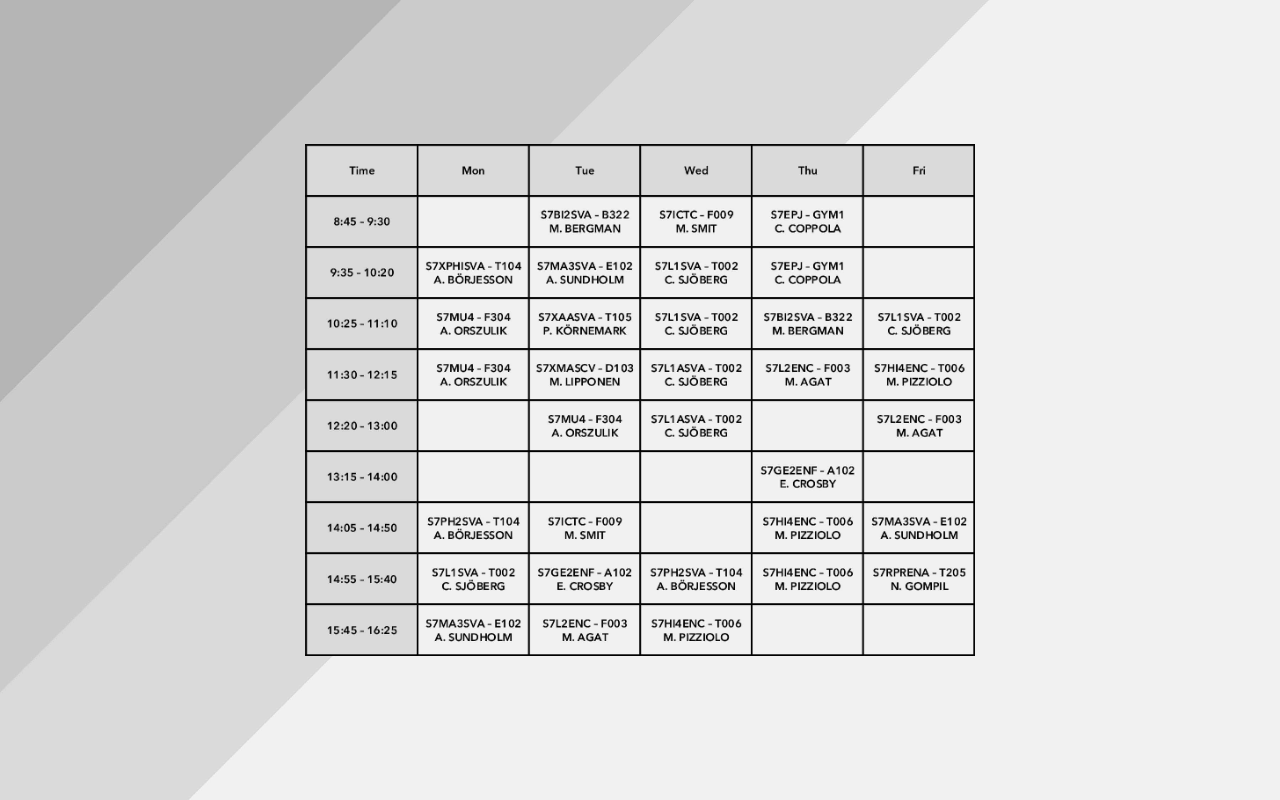
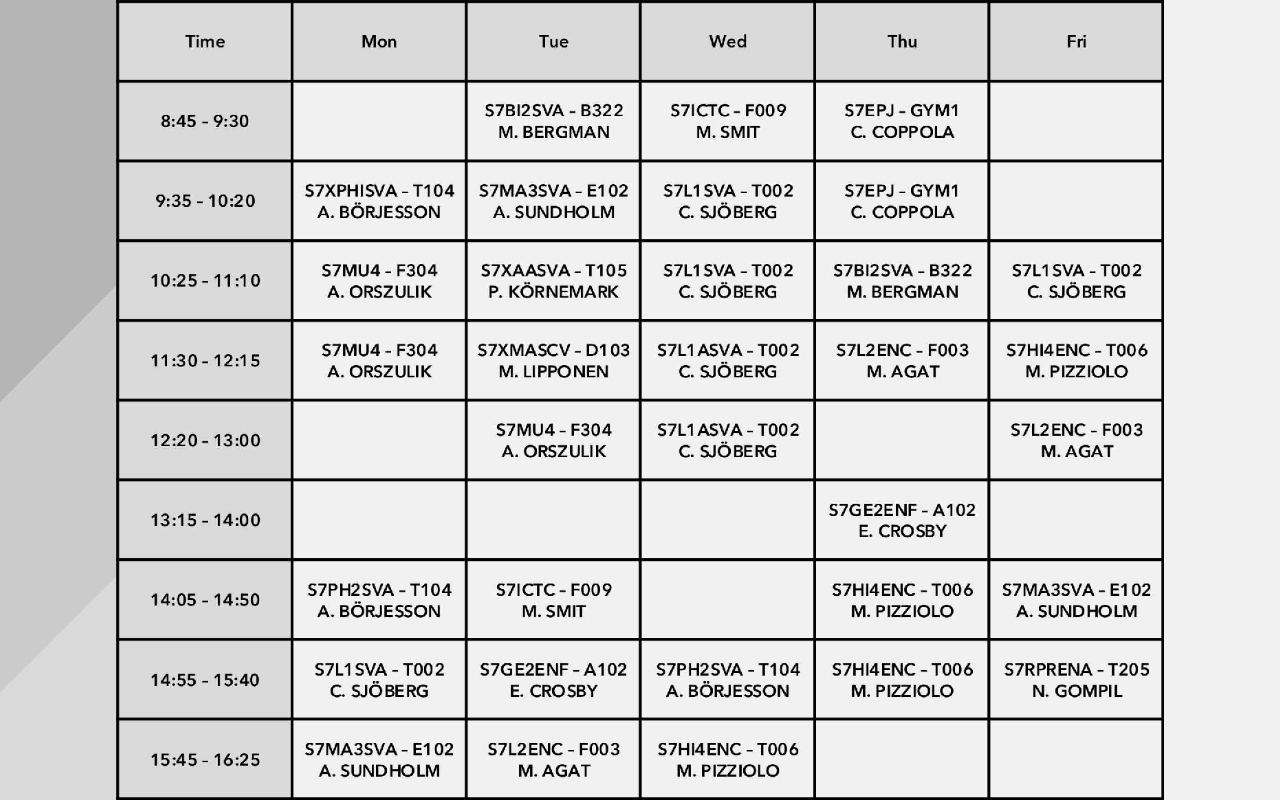
Before and after one commit to iannisproto/schedule, a plain HTML site: page index.html in a window 1280 px wide. Drawn offline with Linux system fonts and the light colour scheme.

Commit message:
Update index.html

```diff
--- a/index.html
+++ b/index.html
@@ -19,8 +19,8 @@
         }
 
         img {
-            max-width: 80%; /* Set maximum width to 80% of the viewport */
-            max-height: 80%; /* Set maximum height to 80% of the viewport */
+            max-width: 100%; /* Set maximum width to 80% of the viewport */
+            max-height: 100%; /* Set maximum height to 80% of the viewport */
             height: auto; /* Maintain aspect ratio */
             width: auto; /* Maintain aspect ratio */
         }
```
